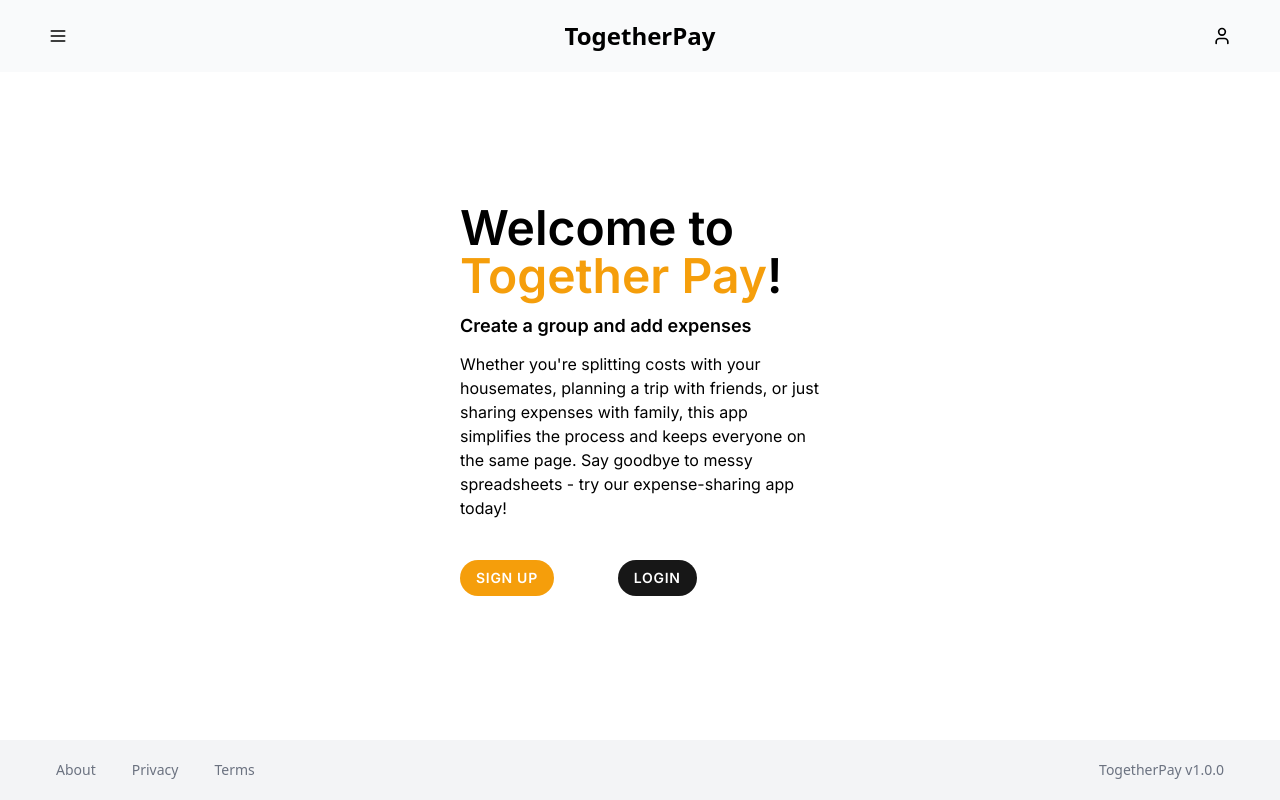
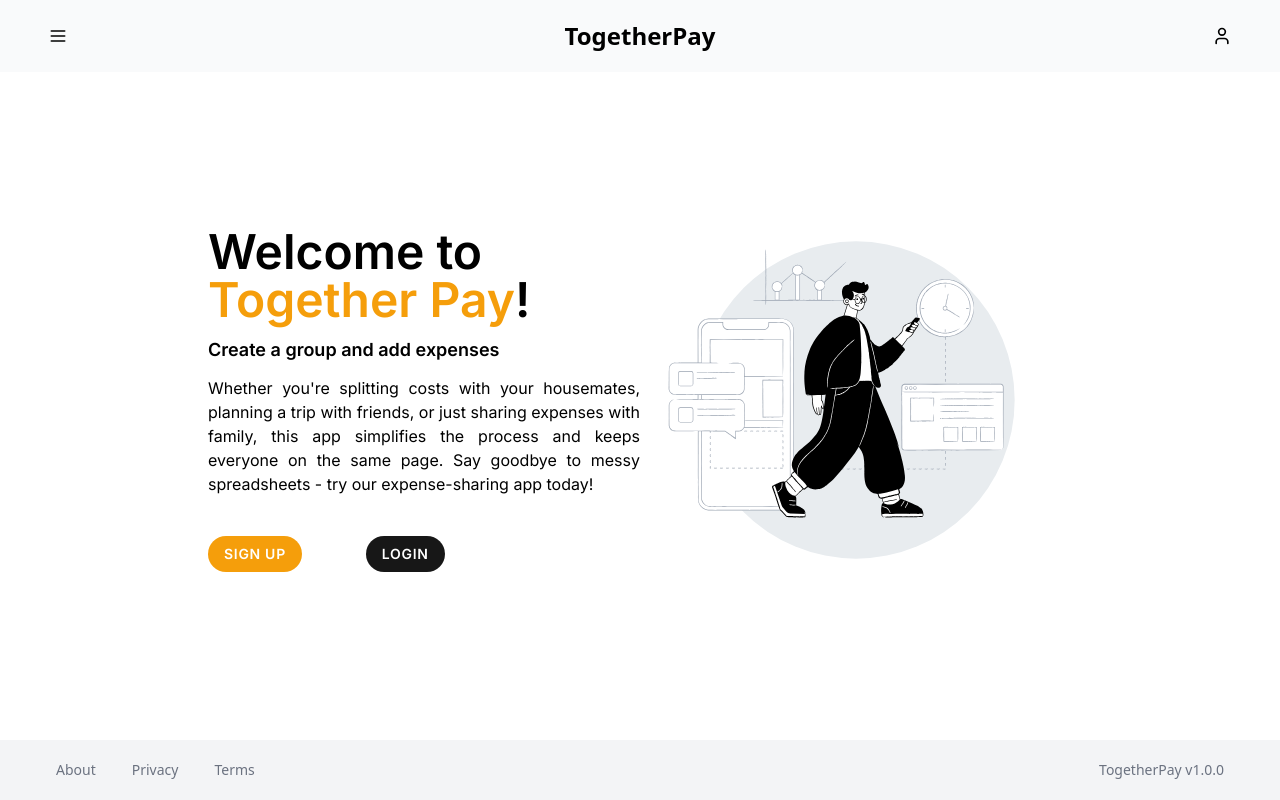
Before and after one commit to chingu-voyages/v43-tier3-team-42, a Next.js app: page / in a window 1280 px wide. Built offline with nearby package versions, Linux system fonts and the light colour scheme.

Commit message:
Added the image to the landing page

```diff
--- a/src/app/page.tsx
+++ b/src/app/page.tsx
@@ -1,21 +1,22 @@
 import Button from "@/components/ui/Button";
 import Headline1 from "@/components/ui/headlines/Headline1";
 import { Inter } from "next/font/google";
+import Image from "next/image";
 
 const inter = Inter({ subsets: ["latin"] });
 
 export default function Home() {
   return (
     <main className={`${inter.className}`}>
-      <div className="container flex justify-center h-screen items-center">
-        <div className="flex flex-col max-w-[360px] gap-3">
+      <div className="flex flex-col md:flex-row justify-center h-screen items-center w-screen px-3 md:px-52">
+        <div className="flex flex-col w-1/2 gap-3">
           <Headline1>
             Welcome to <span className="text-amber-500">Together Pay</span>!
           </Headline1>
           <p className="font-semibold text-lg">
             Create a group and add expenses
           </p>
-          <p className="text-base text-black">
+          <p className="text-base text-black text-justify">
             Whether you&apos;re splitting costs with your housemates, planning a
             trip with friends, or just sharing expenses with family, this app
             simplifies the process and keeps everyone on the same page. Say
@@ -26,6 +27,14 @@ export default function Home() {
             <Button variant="dark">login</Button>
           </div>
         </div>
+        <Image
+          src="/images/sapiens.svg"
+          alt="sapiens image"
+          className="md:w-1/2 h-auto"
+          priority
+          width={360}
+          height={360}
+        />
       </div>
     </main>
   );
```
Also changed, not shown: public/images/sapiens.svg (added).
